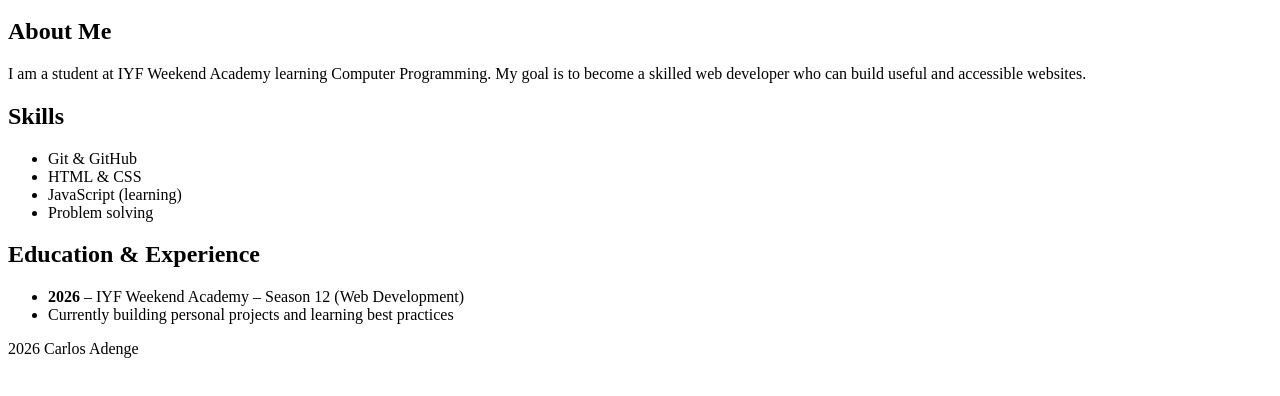
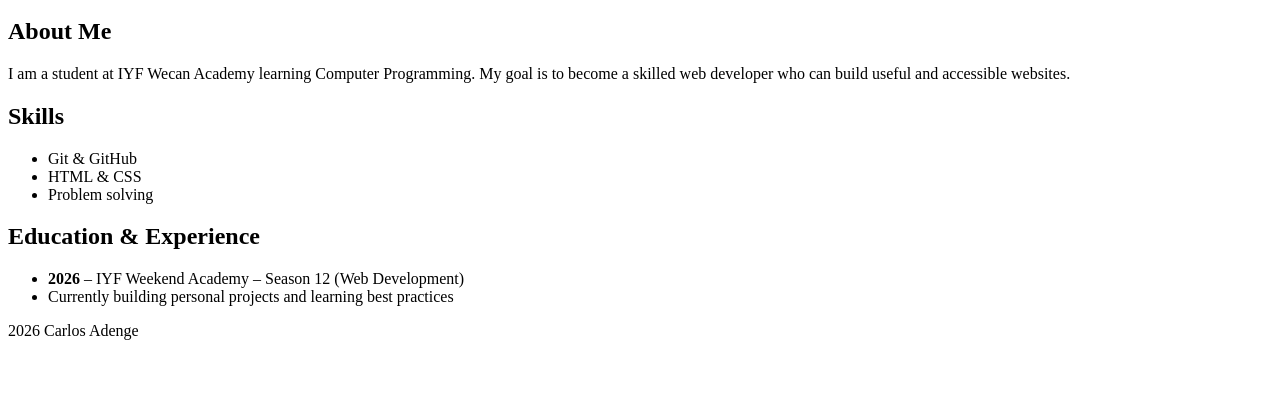
Before and after one commit to carlosadenge/iyf-s12-week-01-carlosadenge, a plain HTML site: page about.html in a window 1280 px wide. Shown: the part 154-550 px from the top of the page. Drawn offline with Linux system fonts and the light colour scheme.

Commit message:
Update about.html

```diff
--- a/about.html
+++ b/about.html
@@ -23,7 +23,7 @@
         <section>
             <h2>About Me</h2>
             <p>
-                I am a student at IYF Weekend Academy learning Computer Programming.
+                I am a student at IYF Wecan Academy learning Computer Programming.
                 My goal is to become a skilled web developer who can build useful
                 and accessible websites.
             </p>
@@ -34,7 +34,6 @@
             <ul>
                 <li>Git & GitHub</li>
                 <li>HTML & CSS</li>
-                <li>JavaScript (learning)</li>
                 <li>Problem solving</li>
             </ul>
         </section>
```
